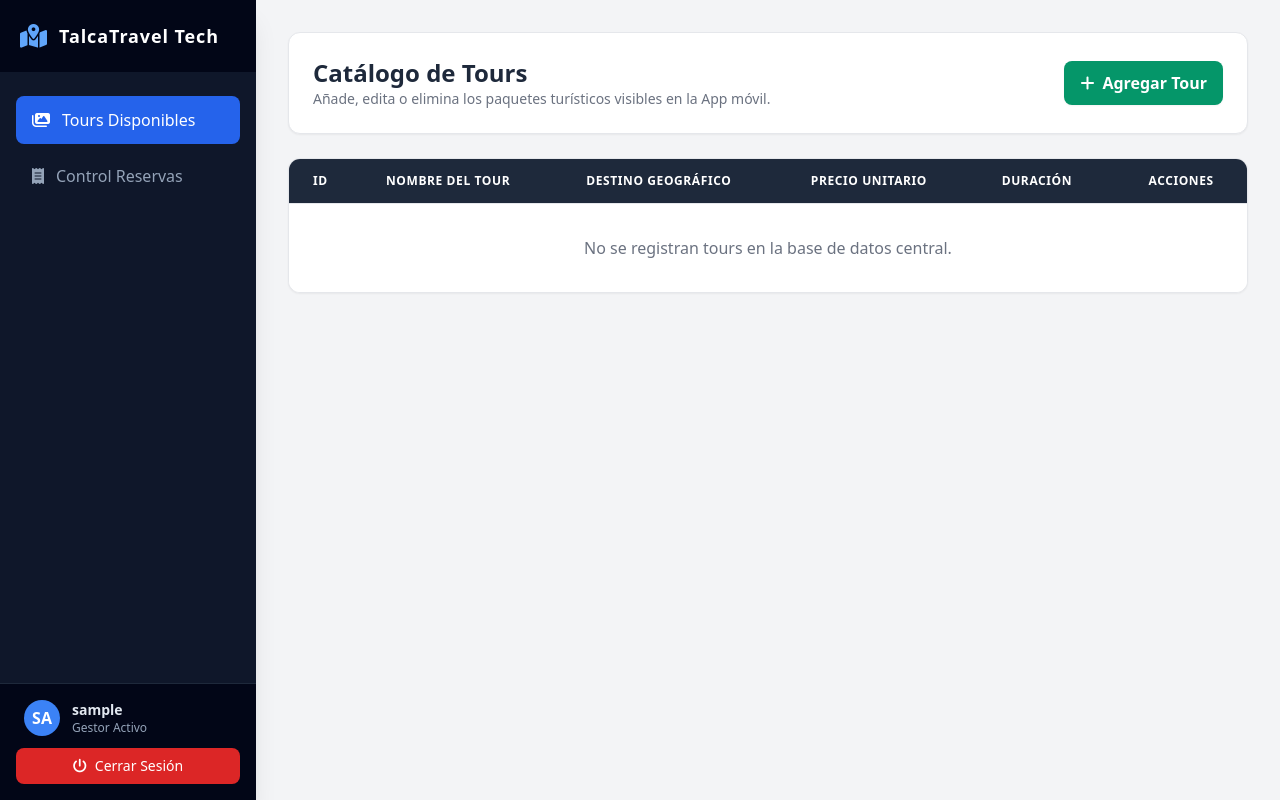
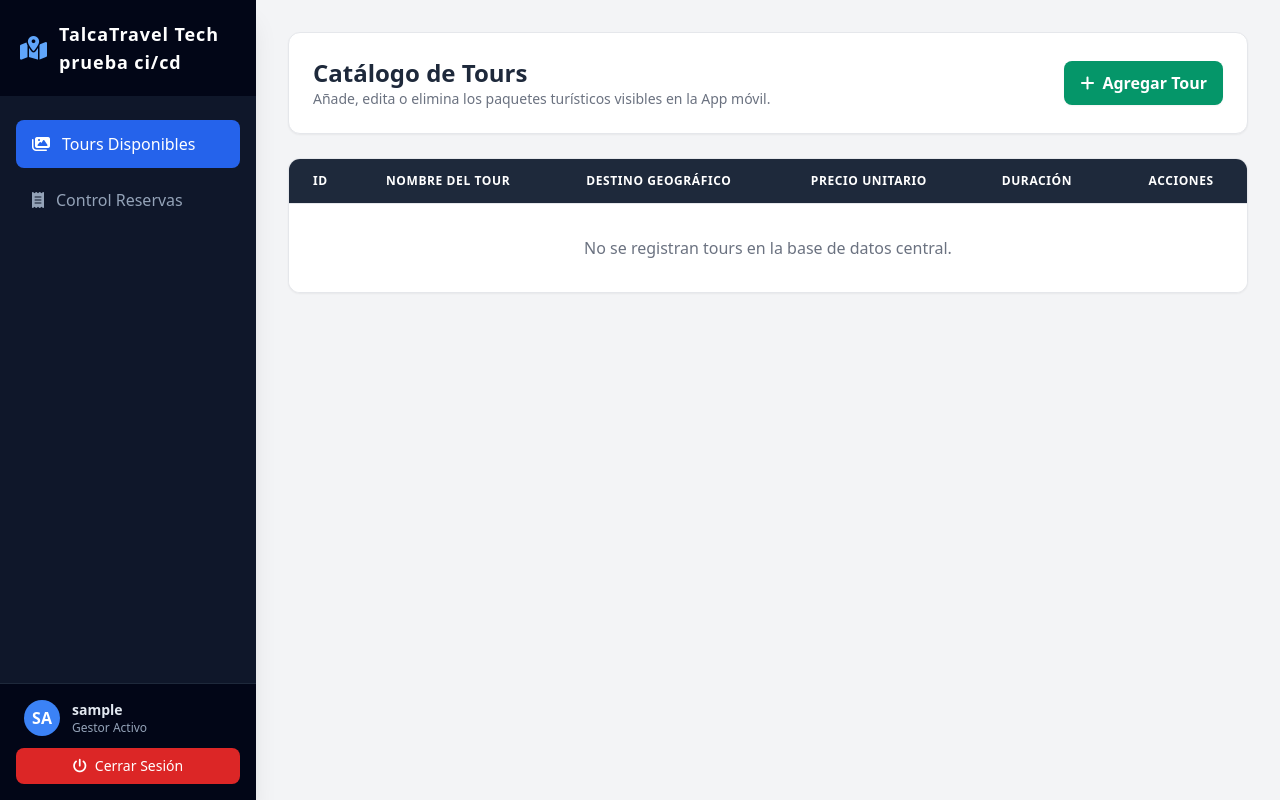
Before and after one commit to pipe613/talcatravel-backend, a Django app: page / in a window 1280 px wide. Run offline with Django 5.2, Linux system fonts and the light colour scheme; the visitor is signed in with stand-in values (Sample User, id 1); data that the repository does not hold is empty; some libraries are stand-ins or nearby versions.

Commit message:
chore(ui): update dashboard text for deploy test

```diff
--- a/templates/dashboard.html
+++ b/templates/dashboard.html
@@ -12,7 +12,7 @@
         <div>
             <div class="p-5 bg-slate-950 flex items-center space-x-3">
                 <i class="fa-solid fa-map-location-dot text-blue-400 text-2xl"></i>
-                <span class="text-lg font-bold tracking-wider">TalcaTravel Tech</span>
+                <span class="text-lg font-bold tracking-wider">TalcaTravel Tech prueba ci/cd</span>
             </div>
 
             <nav class="mt-6 px-4 space-y-2">
```
